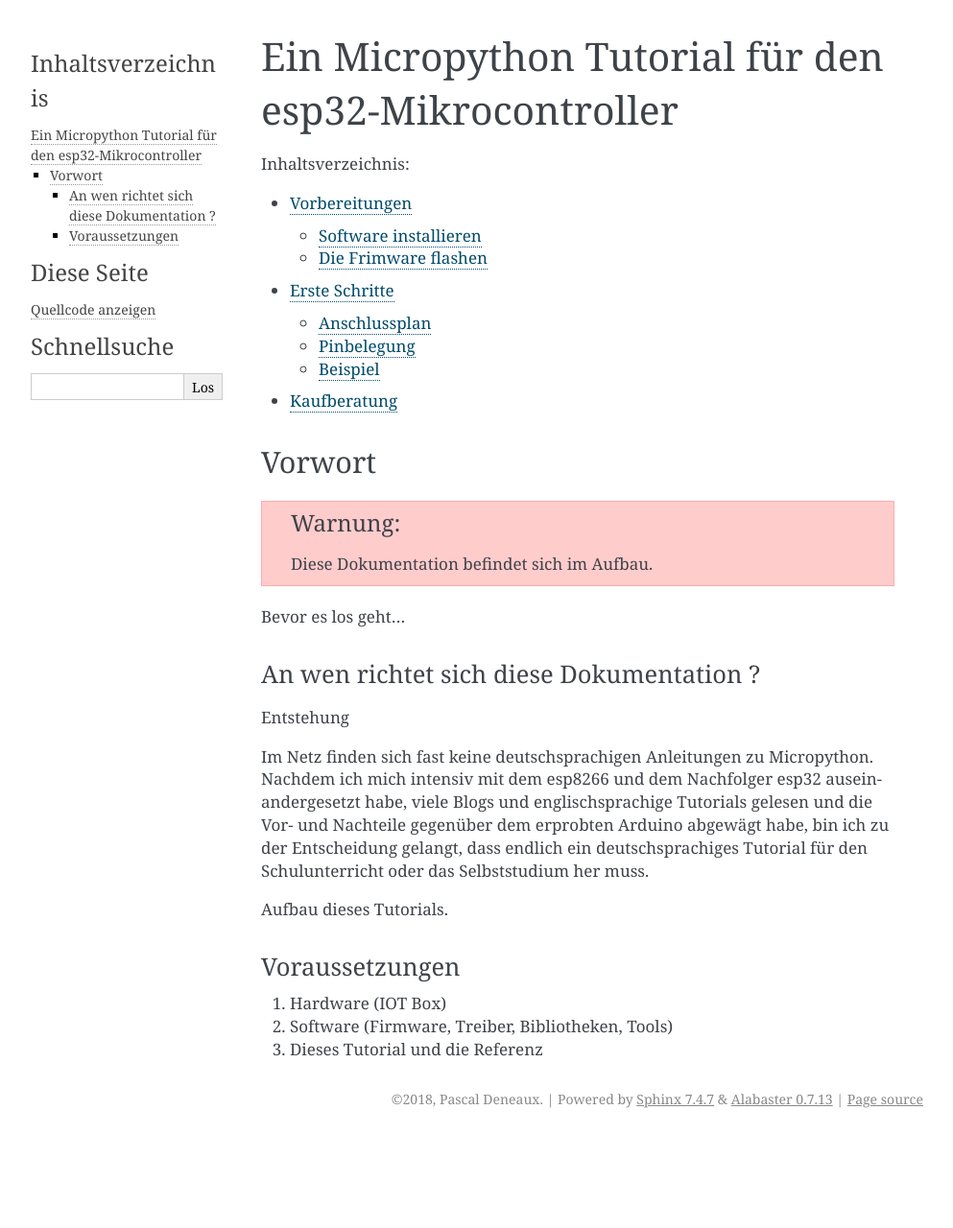
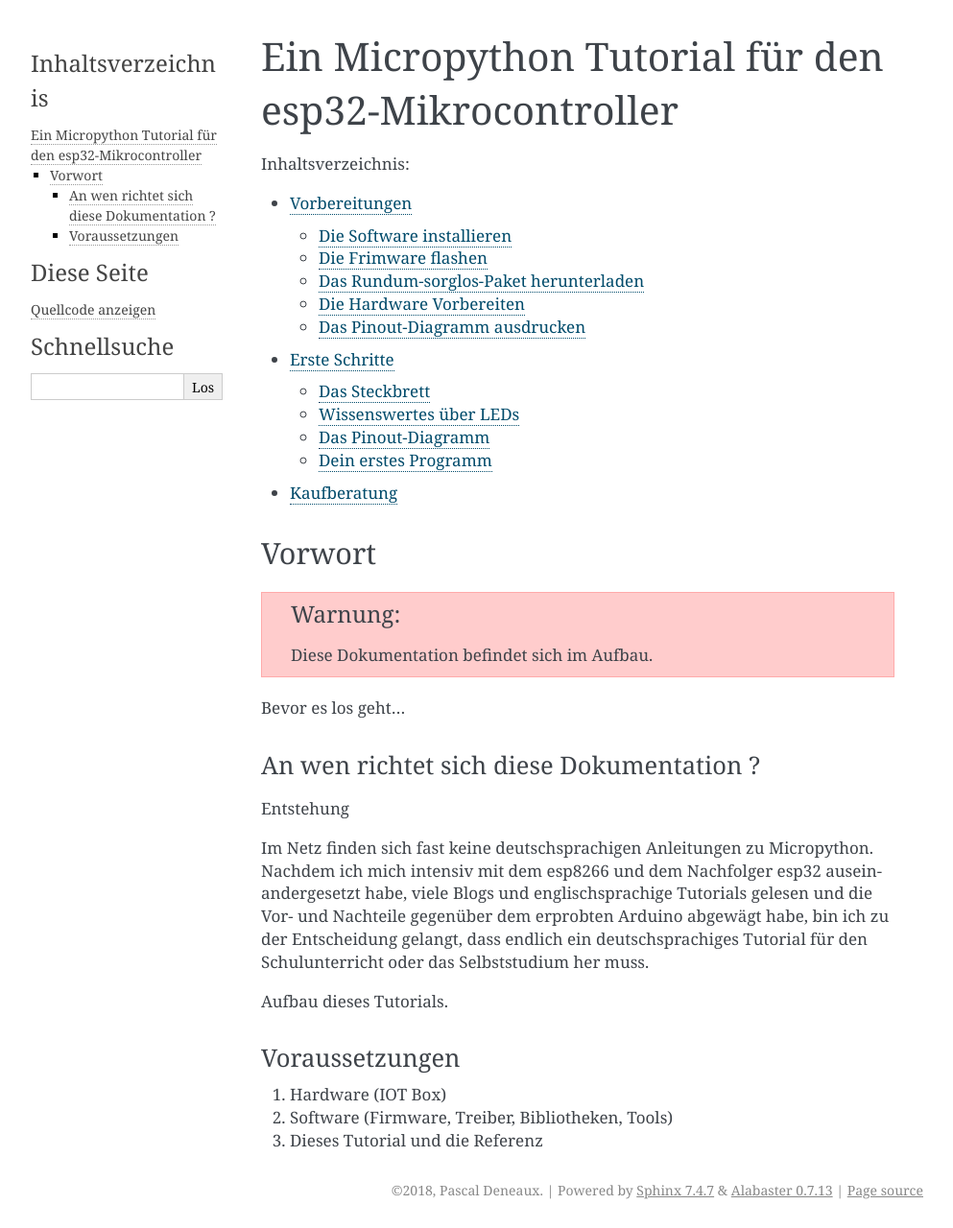
Before and after one commit to Tasm-Devil/Micropython-Tutorial-for-esp32, a Sphinx documentation site: the page built from docs/index.rst, in a window 1280 px wide. Shown: the whole page at 96% size, without its empty margins (148-1141 px from the left). Built offline with Sphinx 7.4.7, drawn with Linux system fonts in a browser that asks for light colours; before the commit the page ends 1185 px from its top, so only the background shows below that; some of the changed lines change nothing that is shown.

Commit message:
new text

```diff
--- a/docs/ErsteSchritte.rst
+++ b/docs/ErsteSchritte.rst
@@ -1,31 +1,63 @@
 Erste Schritte
 **************
 
-Los geht's. In diesem Kapitel wollen wir eine RGB-LED zum leuchten bringen. Das tolle an einer RGB-LED ist, dass sie in allen Farben leuchten kann. Jede Farbe kann durch das Mischen der drei Grundfarben Rot, Grün und Blau erzeugt werden.
+.. image:: img/blink.gif
+
+Gleich kann es los gehen. Im ersten Kapitel wirst du eine RGB-LED zum blinken bringen. Das tolle an einer RGB-LED ist, dass sie in allen Farben leuchten kann. Jede Farbe kann durch das Mischen der drei Grundfarben Rot, Grün und Blau erzeugt werden.
+
+Aber bevor es los geht, gibt es noch paar Dinge die du wissen solltest.
+
+Das Steckbrett
+--------------
+
+Wie du sicher weißt, fließt der Strom immer vom Plus-Pol zum Minus-Pol. Plus heißt, dass das Potential hier bei 3,3 Volt liegt und Minus steht für 0 Volt. Auf deinem Steckbrett stehen die roten Linien für Plus (3,3V) und die beiden blauen Linien für Minus (0V). Die Farbe Schwarz deutet auch manchmal auf den Minus-Anschluss hin.
+
+.. note::
+
+   Wenn du einen Blick auf den ESP32 wirfst, wirst du erkennen, dass zwei Pins mit dem Aufdruck ``GND`` beschriftet sind. ``GND`` steht für *Ground* und das heißt im Grunde nichts anderes als Minus.
+
+Grundaufbau
+^^^^^^^^^^^
+
+Baue als erstes die Schaltung genau wie auf dem Bild nach. Achte ganz penibel darauf, dass alle Kabel genau dort sind, wo sie hin gehören. Lass dich von den Farben auf dem Bild nicht irritieren. Du wirst in deinem Steckbrücken-Set selten die gewünschte Farbe in der richtigen Länge finden. Wähle die Steckbrücke einfach nach der Länge aus.
+
+.. image:: img/Grundaufbau_Steckplatine.png
+
+Die beiden Steckbrücken rechts unten verbinden den Plus- und Minus-Pol des ESP32 mit dem Steckbrett. 3,3V wird mit der roten Versorgungsleitung und GND mit der blauen Versorgungsleitung verbunden.
+
+Die beiden Kabel links verbinden den Plus- (rot) und Minus-Pol (blau) der oberen und unteren Hälfte des Steckbretts miteinander.
+
+Wenn du als nächstes das ESP32-Board einsetzt, wirst du mit ein wenig Druck und Feinfühligkeit vorgehen müssen um weder das Board noch das Steckbrett zu beschädigen. Bei manchen Steckbrettern ist das gar nicht so einfach. Wenn du hier nicht vorsichtig bist, kann es passieren, dass du später Probleme bekommst. Handle also unbedingt mit Gefühl!
+
+.. image:: img/Grundaufbau_mit_LED_Steckplatine.png
+
+Auf dem zweiten Bild kannst du sehen, wie du die RGB-LED und die drei Widerstände mit dem ESP32 verbindest.
+
+.. warning::
+    Ließ dir unbedingt zu erst den nächsten Abschnitt durch bevor du die RGB-LED falsch herum einsetzt! Die Länge der vier Anschlusspins spielt nämlich eine wichtige Rolle.
+
+Wissenswertes über LEDs
+-----------------------
+
+Es zwei wichtige Dinge, die man über LEDs wissen sollte. Normale LEDs haben zwei Anschlüsse. Eine Kathode (Minus) und eine Anode (Plus). RGB-LEDs bestehen im Prinzip aus drei normalen LEDs - eine rote, eine blaue und eine grüne. Müsste eine RGB-LED dann  nicht 6 Anschlüsse, für drei Anoden und drei Kathoden, haben?
+
+Die Antwort ist ganz einfach: Nein, denn innerhalb der RGB-LED werden, je nach Typ, entweder alle drei Anoden (Plus-Pole) oder alle drei Kathoden (Minus-Pole) miteinander verbunden. Bei der RGB-LED im Set handelt es sich um eine vom Typ *common anode* also gemeinsame Anode. Also haben die Plus-Pole der drei LEDs einen gemeinsamen Anschluss. **Man erkennt ihn am langen Pin!** Dieser Anschlusspin sollte also immer mit Plus verbunden sein.
 
 .. image:: img/RGB_LED.jpg
 
-Anschlussplan
--------------
+Eine zweite Sache sollte man auch immer im Hinterkopf behalten. LEDs dürfen niemals ohne einen Vorwiderstand in einen Stromkreis eingebaut werden. Die 47Ohm Widerstände sind auf die 3,3V des ESP32 abgestimmt. Jede LED bekommt einen eigenen Widerstand. Am besten kürzt du die Beinchen der Widerstände mit einem Seitenschneider auf die halbe Länge.
 
-Baue als aller erstes die Schaltung auf deinem Steckbrett nach und achte dabei ganz penibel darauf, dass alle Kabel genau dort sind, wo sie laut der Zeichnung hin gehören. Wenn ein einziges Kabel falsch angeschlossen ist, kann es sein, dass nichts mehr funktioniert. Die beiden Leitungen in der rechten oberen Ecke stellen die Stromversorgung zwischen dem Board und dem Steckbrett her und liegen unter dem Board. die weißen Kabel verbinden den Plus- (rot) und Minus-Pol (blau) der oberen und unteren Hälfte des Steckbretts miteinander. Bei den farbigen Teilen handelt es sich um 47Ω Widerstände. Diese schützen die LED vor zu großen Strömen.
+Das Pinout-Diagramm
+-------------------
 
-.. image:: img/Grundaufbau_Steckplatine.png
-
-Wenn du das ESP32-Board einsetzt, wirst du mit ein wenig Druck und Feinfühligkeit vorgehen müssen um weder das Board noch das Steckbrett zu beschädigen. Bei machen Steckbrettern ist das ein sehr schwieriges Unterfangen. Wenn hier etwas schief geht, kann es passieren, dass du später Probleme bekommst, für die ein Wackelkontakt verantwortlich ist.
-
-.. image:: img/Grundaufbau_mit_LED_Steckplatine.png
-
-Pinbelegung
------------
-
-Dieses Schaubild zeigt die Belegung der Pins. Das sind die kleinen Stifte, die du eben in das Steckbrett gedrückt hast. Vergleiche mal die weißen Boxen in denen GPIO steht mit der Beschriftung auf dem Board. Zum Beispiel steht neben dem Pin D0 GPIO16. Die LED ist an den Pins D5, D6 und D8 angeschlossen. Übersetzt man die Namen mit dem Schaubild kommt man auf GPIO14, GPIO12 und GPIO15. Findest du diese Zahlen in dem Programm weiter unten wieder?
+Das Schaubild zeigt dir welche Funktion(en) die 30 Pins deines ESP32-Boards haben.
+Nimm dir einen Moment Zeit und mache dir klar welche fünf Pins du aktuell in deiner Schaltung benutzt.
 
 .. image:: img/ESP32-DOIT_Pinout.png
 
 
-Beispiel
---------
+Dein erstes Programm
+--------------------
 
 Hier ist ein kleines Python-Programm, das die LED dreimal rot blinken lässt. Speichere es unter dem Dateinamen main.py im Verzeichniss ~\esp32 ab (~ steht für dein home-Verzeichnis).
 
@@ -43,5 +75,3 @@
        time.sleep(1)
        led_rot.value(0)
        time.sleep(1)
-
-.. image:: img/blink.gif
--- a/docs/Vorbereitungen.rst
+++ b/docs/Vorbereitungen.rst
@@ -3,15 +3,14 @@
 
 Bevor es mit dem Programmieren los gehen kann, sind ein paar Vorarbeiten zu erledigen. Auf den Computern sind Programme zu installieren und der ESP32 muss vorbereitet werden um mit ihm programmieren zu können.
 
+Die Software installieren
+-------------------------
 
-Software installieren
----------------------
-
-Auf einem Computer muss zunächst das Programm **esptool** installiert werden. Damit lässt sich die Firmware auf den Mikrocontroller kopieren. Man sagt zu diesem Vorgang auch *flashen*. Am einfachsten ist es, Sie führen die drei folgenden Befehle auf jedem Computer aus.
+Auf einem Computer muss zunächst das Programm **esptool** installiert werden. Damit lässt sich die Firmware auf den Mikrocontroller kopieren. Man sagt zu diesem Vorgang auch *flashen*. Am einfachsten ist es, du führst die drei folgenden Befehle auf jedem Computer aus.
 
 .. note::
 
-   Vergessen Sie nicht **MeinBenutzername**  durch den Benutzernamen zu ersetzt. Der Benutzername steht übrigens im Terminal vor dem @-Zeichen.
+   Vergiss nicht **MeinBenutzername**  durch den Benutzernamen zu ersetzt. Der Benutzername steht übrigens im Terminal vor dem @-Zeichen.
 
 .. code-block:: console
 
@@ -36,7 +35,7 @@
 Die Frimware flashen
 --------------------
 
-Als erstes sollten Sie sich die aktuellste `Micropython-Firmware <http://micropython.org/download/#esp32>`_ herunter laden und im Ordner ``firmware`` abspeichern. Im gleichen Ordner starten Sie jetzt ein Terminal.
+Als erstes solltest du dir die aktuellste `Micropython-Firmware <http://micropython.org/download/#esp32>`_ herunter laden und im Ordner ``firmware`` abspeichern. Im gleichen Ordner startest du ein Terminal.
 
 Jetzt wird der erste ESP32 mit dem Computer verbunden. Mit dem Befehl ``ls /dev/ttyUSB*`` kann man überprüfen, ob das Board vom Computer erkannt wurde. Anschließend führen Sie die beiden folgenden Befehle aus um die Firmware auf das ESP32-Board zu flashen.
 
@@ -46,7 +45,43 @@
 
 .. code-block:: console
 
+   $ ls /dev/ttyUSB*
+   /dev/ttyUSB0
    $ esptool.py --port /dev/ttyUSB0 erase_flash
    $ esptool.py --chip esp32 --port /dev/ttyUSB0 write_flash -z 0x1000 firmware.bin
 
 Wenn alles geklappt hat, kann es mit dem Programmieren nun endlich losgehen.
+
+Das Rundum-sorglos-Paket herunterladen
+--------------------------------------
+
+Lade dir die `zip-Datei <https://github.com/Tasm-Devil/Micropython-Tutorial-for-esp32/archive/master.zip>`_ herunter und entpacke sie in dein home-Verzeichnis.
+
+
+Die Hardware Vorbereiten
+------------------------
+
+Im Sortiment befinden sich 5 Taster und zwei RGB-LEDs. Die Beinchen der Leuchtdioden sind viel zu lang und viel zu nah beieinander. Versuche mit etwas Geschick die Beinchen so wie auf dem Bild zu biegen. Im Anschluss kannst du die Beinchen mit einem Seitenschneider auf die halbe Länge kürzen. Jetzt passt die LED super in das Steckbrett.
+
+.. image:: img/RGB_LED.jpg
+
+.. warning::
+
+    Achte unbedingt darauf, dass die Länge der Beinchen vor und nach dem Kürzen das gleiche Verhältnis zueinander haben. Das längste Beinchen sollte also auch nach dem Kürzen länger als die anderen sein.
+
+Die vier Beinchen der Taster musst du mit der Pinzette um 90° verdrehen damit sie in das Steckbrett passen. Schau dir am besten die beiden Fotos an. Dann weißt du was du machen musst. Alle Taster sollen so wie der rechts im Bild aussehen.
+
+.. image:: img/Taster1.jpg
+
+Schau dir auf dem nächsten Bild die Beinchen an. Sie sind genau um 90° verdreht.
+
+.. image:: img/Taster2.jpg
+
+Fertig? Noch nicht ganz. Einige Sensoren werden mit Stiftleisten geliefert. Diese Stifte müssen noch an die Platine gelötet werden. Lass dir helfen wenn du noch nie gelötet hast.
+
+Das Pinout-Diagramm ausdrucken
+------------------------------
+
+Last but not least solltest du dir das Pinout-Diagramm ausdrucken. Klicke dazu mit der rechten Maustaste auf das Bild und wähle anschließend *Bild anzeigen* im Kontextmenü deines Browsers aus. Danach öffnet sich ein neuer Tab in deinem Browser. Drucke das Bild aus indem du auf deiner Tastatur die Tasten **Strg** und **P** gemeinsam drückst.
+
+.. image:: img/ESP32-DOIT_Pinout.png
```
